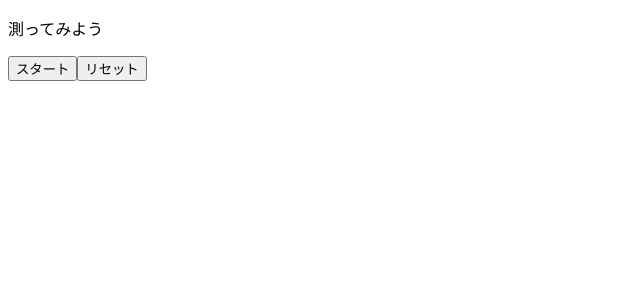
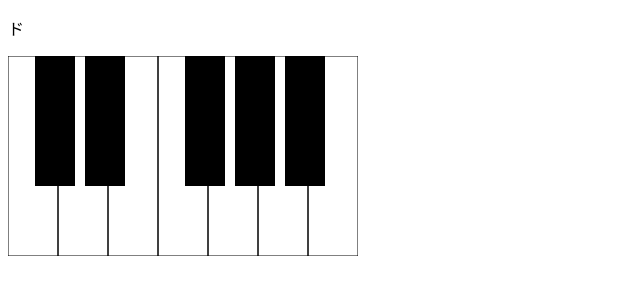
Before and after one commit to kamojun/musicnotes, a React app: page / in a window 1280 px wide. Shown: the top 300 px of the page, without its empty margins (0-640 px from the left). Built offline with nearby package versions, Linux system fonts and the light colour scheme.

Commit message:
キーボードを作った。そしてreduxをインストール

```diff
--- a/development.js
+++ b/development.js
@@ -23,6 +23,19 @@ export default {
         test: /\.jsx$/,           // 変換対象を正規表現で指定
         exclude: /node_modules/,  // node_modulesは全部jsなので除外?
         loader: 'babel-loader',   // babel-loaderを噛ませてjsにしてから、bundleに渡す
+      },
+      {
+        test: /\.css/,
+        use: [
+          "style-loader",
+          {
+            loader: "css-loader",
+            options: {
+              url: false,
+              //sourceMap: enabledSourceMap
+            }
+          }
+        ]
       }
     ]
   },
--- a/package.json
+++ b/package.json
@@ -18,7 +18,11 @@
     "@babel/preset-react": "^7.0.0",
     "@babel/register": "^7.4.4",
     "babel-loader": "^8.0.5",
+    "css-loader": "^2.1.1",
     "html-webpack-plugin": "^3.2.0",
+    "react-redux": "^7.0.3",
+    "redux": "^4.0.1",
+    "style-loader": "^0.23.1",
     "webpack": "^4.30.0",
     "webpack-cli": "^3.3.2",
     "webpack-dev-server": "^3.3.1"
--- a/src/index.jsx
+++ b/src/index.jsx
@@ -1,7 +1,10 @@
 import React from 'react'
 import {render} from 'react-dom'
+import './style.css'
+// import wow from './wowwow.js'
 import Timer from './timer'
-// import wow from './wowwow.js'
+import Fquestion from './question'
+import KeyBoard from './keyboard'
 
 class App extends React.Component {
   render(){return(
@@ -9,5 +12,7 @@ class App extends React.Component {
   )}
 }
 
-render(<Timer/>, document.getElementById('app'));
+// render(<Timer/>, document.getElementById('app'));
 // render(<App/>, document.getElementById('app'));
+// render(<Fquestion ans='あ' option={'あいうえお'.split('')}/>, document.getElementById('app'));
+render(<Fquestion ans="ド" />, document.getElementById('app'));
--- /dev/null
+++ b/src/keyboard.jsx
@@ -0,0 +1,29 @@
+import React from 'react';
+
+export default function KeyBoard(props){
+  const width = 50;
+  const height = 200;
+  const offset = 27;
+  const blackWidth = 40;
+  const blackHeight = 130;
+  return(<div>
+    <svg height={height} width={width*7}>
+      <g onClick={click}>
+        {[...Array(7).keys()].map(i=>
+        <rect data-num={i+1} className="whiteKey" key={i} x={i*width} y="0" width={width} height={height}
+          fill="none" stroke="black" strokeWidth="1"/>
+        )}
+      </g>
+      <g onClick={click}>
+        {[0,1,3,4,5].map(i=>
+          <rect data-num={i+1.5} className="blackKey" key={i} x={offset+i*width} y="0" width={blackWidth} height={blackHeight}
+          fill="black"/>
+        )}
+      </g>
+    </svg>
+  </div>)
+}
+
+function click(e){
+  console.log(e.target.dataset.num);
+}
--- /dev/null
+++ b/src/question.jsx
@@ -0,0 +1,21 @@
+import React from 'react'
+import KeyBoard from './keyboard'
+
+class Question extends React.Component{
+  constructor(props){
+    super(props)
+  }
+}
+
+function CorrectAnswer(e){
+  console.log(e.target, '正解!')
+}
+
+function Fquestion(props){return(
+  <div>
+    <p>{props.ans}</p>
+    <KeyBoard />
+  </div>
+)}
+
+export default Fquestion
--- /dev/null
+++ b/src/style.css
@@ -0,0 +1,11 @@
+.whiteKey,.blackKey{
+  pointer-events: all;
+}
+
+.whiteKey:hover,.blackKey:hover{
+  fill: red;
+}
+
+#test{
+  fill: red;
+}
```
Also changed, not shown: 1 other file (tests, documents, lock files or other folders).
